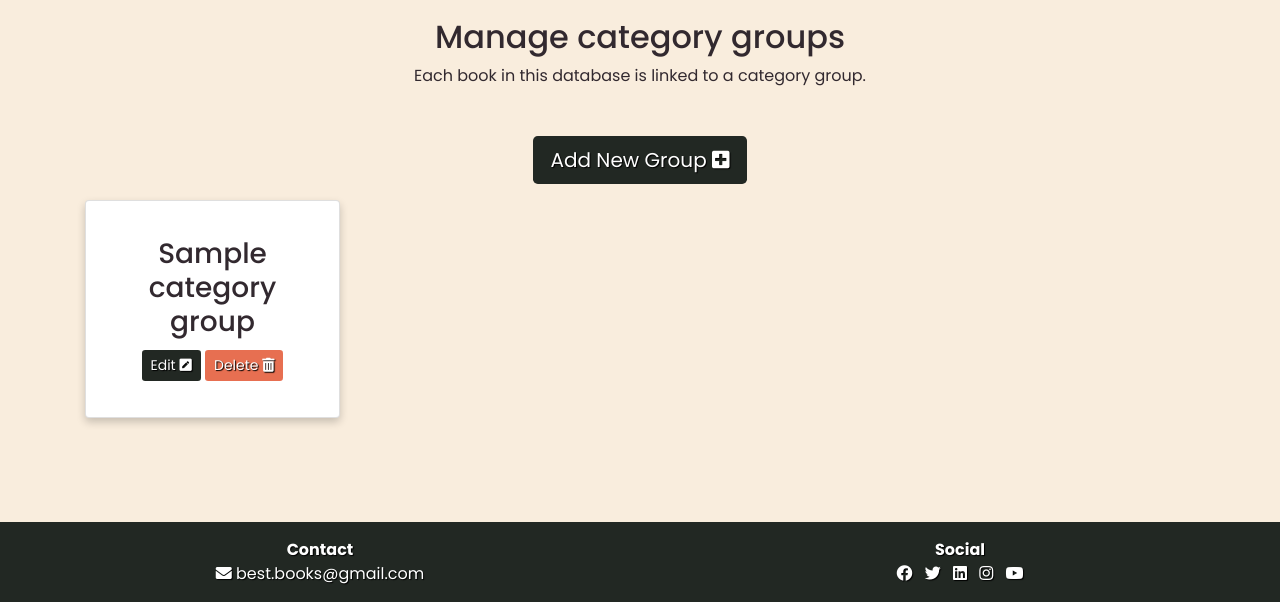
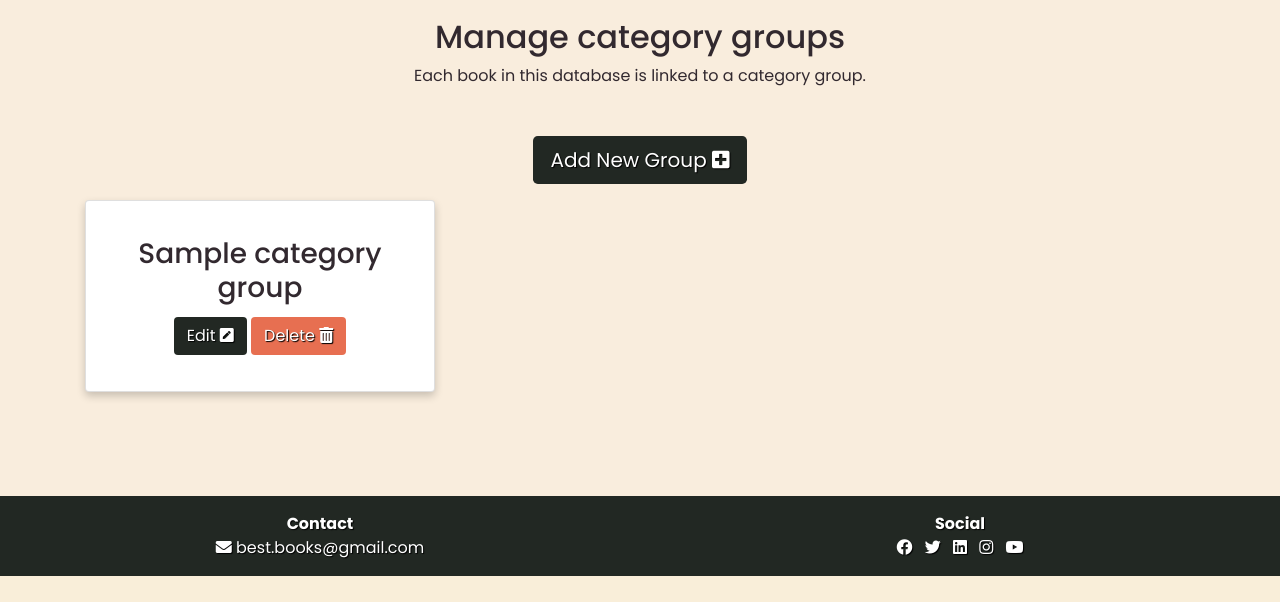
Before and after one commit to Carina-P/ms3-best-books, a Flask app: page /categories in a window 1280 px wide. Shown: the part 326-928 px from the top of the page. After the commit the page ends 902 px from the top, so only its background shows below. Run offline with Flask 2, Linux system fonts and the light colour scheme; the visitor is signed in with stand-in values (Sample User, id 1); a database or web service that is not in the repository returns one stand-in record (values such as "Sample title"); some libraries are stand-ins or nearby versions.

Commit message:
Fewer columns in category groups

```diff
--- a/templates/components/cards/card_general.html
+++ b/templates/components/cards/card_general.html
@@ -82,10 +82,10 @@
             {% elif card=='category_groups'  %}
                 <div class="text-center">
                     <h3 class="card-title">{{ group.group_name }}</h3>
-                    <a href="{{ url_for('edit_group', category_group_id=group._id, old_group_name=group.group_name) }}" class="btn btn-green btn-sm">
+                    <a href="{{ url_for('edit_group', category_group_id=group._id, old_group_name=group.group_name) }}" class="btn btn-green">
                         Edit <i class="fas fa-pen-square"></i>
                     </a>
-                    <a href="{{ url_for('delete_group', category_group_id=group._id, category_group=group.group_name) }}" class="btn btn-red btn-sm">
+                    <a href="{{ url_for('delete_group', category_group_id=group._id, category_group=group.group_name) }}" class="btn btn-red">
                         Delete <i class="fas fa-trash-alt"></i>
                     </a>
                 </div>
--- a/templates/pages/category_groups.html
+++ b/templates/pages/category_groups.html
@@ -20,7 +20,7 @@
         <div class="row">
             {% for group in category_groups %}
                 {% if group.group_name != "Other" %}
-                    <div class="col-12 col-md-4 col-lg-3 mb-2">
+                    <div class="col-12 col-md-6 col-lg-4 mb-2">
 
                         {% set card='category_groups' %}
                         {% include 'components/cards/card_general.html' %}
```
